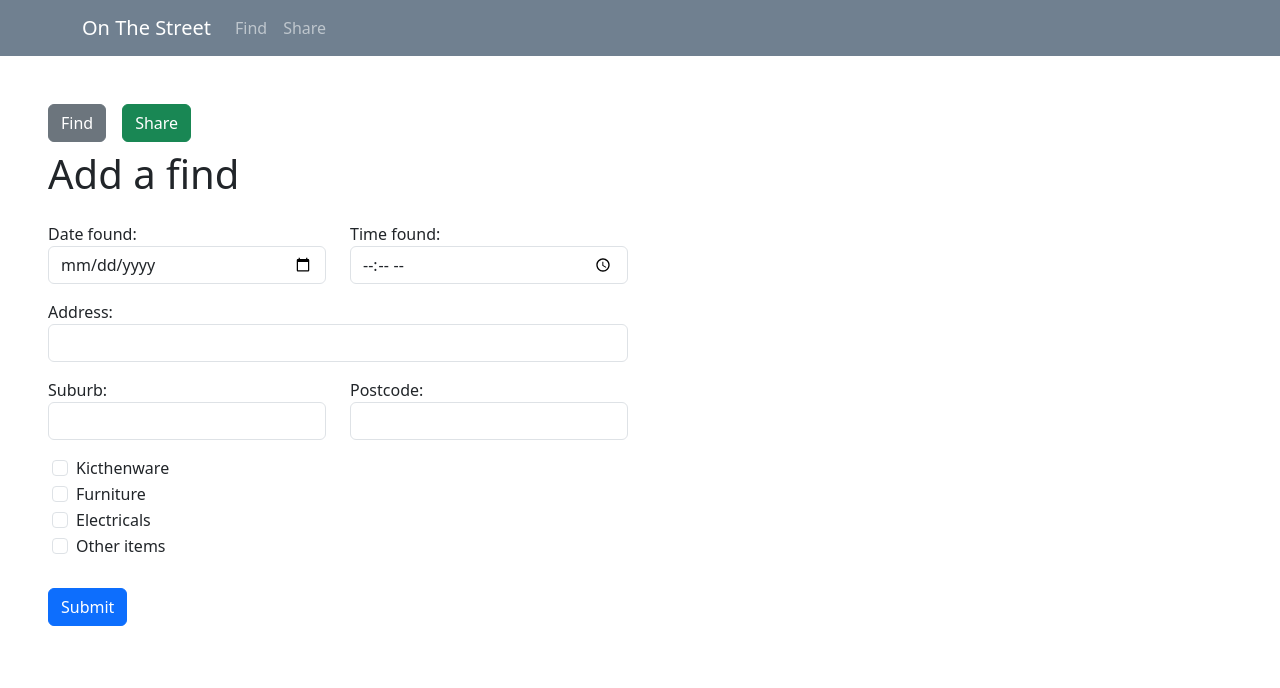
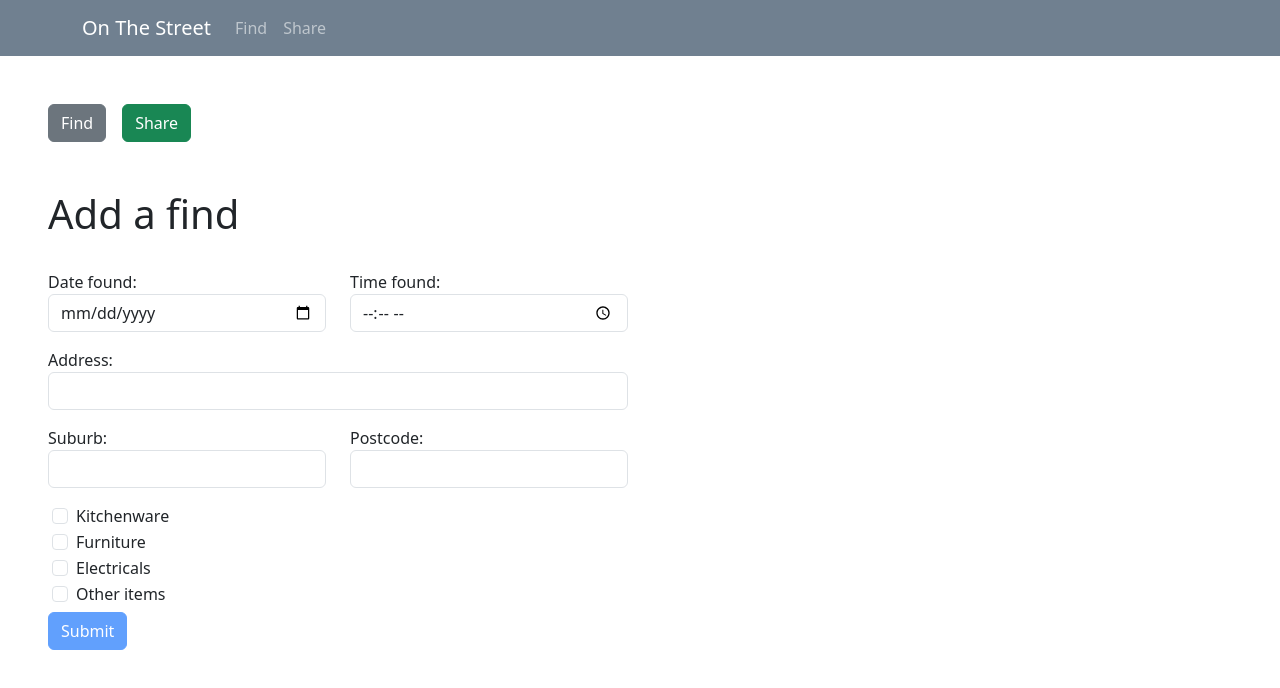
Before and after one commit to fammd19/on-the-street, a React (Create React App) app: page /share in a window 1280 px wide. Shown: the top 688 px of the page. Built offline with nearby package versions, Linux system fonts and the light colour scheme.

Commit message:
Adds form validation

```diff
--- a/src/App.js
+++ b/src/App.js
@@ -1,4 +1,4 @@
-import React, {useState} from 'react';
+import React from 'react';
 import Navigation from './components/Navigation';
 import 'bootstrap/dist/css/bootstrap.min.css';
 import './App.css';
--- a/src/components/AddForm.js
+++ b/src/components/AddForm.js
@@ -1,9 +1,10 @@
-import { useState } from "react";
-import Button from 'react-bootstrap/Button';
-import Form from 'react-bootstrap/Form';
-import Col from 'react-bootstrap/Col';
-import Row from 'react-bootstrap/Row';
-import Alert from 'react-bootstrap/Alert';
+import { useEffect, useState } from "react";
+import { Button, Form, Col, Row, Alert } from 'react-bootstrap';
+// import Button from 'react-bootstrap/Button';
+// import Form from 'react-bootstrap/Form';
+// import Col from 'react-bootstrap/Col';
+// import Row from 'react-bootstrap/Row';
+// import Alert from 'react-bootstrap/Alert';
 
 
 function AddForm () {
@@ -17,7 +18,7 @@ function AddForm () {
         items: [],
         otherItems: "",
         dateUpdated: "",
-        timeUpdated: ""
+        timeUpdated: "",
     })
     const [areOtherItems, setAreOtherItems] = useState(false)
 
@@ -29,6 +30,7 @@ function AddForm () {
         } else {
             setAreOtherItems(false)
             document.getElementById("otherItems").classList.add("hide")
+            formData.otherItems=""
         }
     }
 
@@ -45,7 +47,7 @@ function AddForm () {
             items: prevData.items.filter(item => item !== value),
           }));
         }
-      }
+    }
 
     function handleSubmit (event) {
         event.preventDefault();
@@ -71,7 +73,7 @@ function AddForm () {
             items: [],
             otherItems: "",
             dateUpdated: "",
-            timeUpdated: ""
+            timeUpdated: "",
           });
     }
 
@@ -83,35 +85,35 @@ function AddForm () {
 
     return (
         <>
-            <Form onSubmit={handleSubmit}>
+            <Form className="mt-3" onSubmit={handleSubmit}>
                 <Row>
                   <Col sm={5} md={4} lg={3}>
                    <Form.Label className="my-3 mb-0" htmlFor="date-input">Date found:</Form.Label>
-                   <Form.Control id="date-input" type="date" value={formData.date} onChange={(event)=>setFormData({...formData, date: event.target.value})}/>
+                   <Form.Control required id="date-input" type="date" value={formData.date} onChange={(event)=>setFormData({...formData, date: event.target.value})}/>
                   </Col>
                   <Col sm={5} md={4} lg={3}>
                     <Form.Label className="my-3 mb-0" htmlFor="time-input">Time found:</Form.Label>
-                    <Form.Control id="time-input" type="time" value={formData.time} onChange={(event)=>setFormData({...formData, time: event.target.value})}/>
+                    <Form.Control required id="time-input" type="time" value={formData.time} onChange={(event)=>setFormData({...formData, time: event.target.value})}/>
                   </Col>
                 </Row>
                 <Row>
                   <Col sm={8} md={7} lg={6}>
                     <Form.Label className="my-3 mb-0" htmlFor="address-input">Address:</Form.Label>
-                    <Form.Control id="address-input" type="text" value={formData.address} onChange={(event)=>setFormData({...formData, address: event.target.value})}/>
+                    <Form.Control required id="address-input" type="text" value={formData.address} onChange={(event)=>setFormData({...formData, address: event.target.value})}/>
                   </Col>
                 </Row>
                 <Row>
                   <Col sm={5} md={4} lg={3}>
                     <Form.Label className="my-3 mb-0" htmlFor="suburb-input">Suburb:</Form.Label>
-                    <Form.Control id="suburb-input" type="text" value={formData.suburb} onChange={(event)=>setFormData({...formData, suburb: event.target.value})}/>
+                    <Form.Control required id="suburb-input" type="text" value={formData.suburb} onChange={(event)=>setFormData({...formData, suburb: event.target.value})}/>
                   </Col>
                   <Col sm={5} md={4} lg={3}>
                     <Form.Label className="my-3 mb-0" htmlFor="postcode-input">Postcode:</Form.Label>
-                    <Form.Control id="postcode-input" type="text" value={formData.postcode} onChange={(event)=>setFormData({...formData, postcode: event.target.value})}/>
+                    <Form.Control required id="postcode-input" type="text" value={formData.postcode} onChange={(event)=>setFormData({...formData, postcode: event.target.value})}/>
                   </Col>
                 </Row>
                 <Row id="checkboxes" className="mb-1 mx-1 my-3">
-                    <Form.Check label="Kicthenware" id="kitchenware" value="Kitchenware" type="checkbox" onChange={addItems}/>
+                    <Form.Check label="Kitchenware" id="kitchenware" value="Kitchenware" type="checkbox" onChange={addItems}/>
                     <Form.Check label="Furniture" id="furniture" value="Furniture" type="checkbox" onChange={addItems}/>
                     <Form.Check label="Electricals" id="electricals" value="Electricals" type="checkbox" onChange={addItems}/>
                     <Form.Check label="Other items" id="others" value="Others" type="checkbox" onChange={handleOthers}/>
@@ -122,9 +124,14 @@ function AddForm () {
                       <Form.Control id="other-input" type="text" value={formData.otherItems} onChange={(event)=>setFormData({...formData, otherItems: event.target.value})}/>
                     </Col>
                 </div>
-                {/* <label htmlFor="image">Upload an image:</label><input type="file" onChange={(event)=>console.log(event.target.value)}/> */}
-                <br/>
-                <Button type="submit">Submit</Button>
+                {
+                  formData.items.length > 0 || formData.otherItems !== ""
+                  ?
+                  <Button type="submit">Submit</Button>
+                  :
+                  <Button disabled type="submit">Submit</Button>
+                }
+
                 <Alert id="success-prompt" variant="success" className="hide my-2">Form submitted successfully</Alert>
             </Form>
         </>
--- a/src/components/Filter.js
+++ b/src/components/Filter.js
@@ -1,7 +1,5 @@
 import React from "react";
-import Form from 'react-bootstrap/Form';
-import Col from 'react-bootstrap/Col';
-import Row from 'react-bootstrap/Row';
+import { Form, Col, Row } from 'react-bootstrap';
 
 function Filter ({ search, onSearchChange, onCategoryChange }) {
   function handleSearchChange(event) {
@@ -9,7 +7,7 @@ function Filter ({ search, onSearchChange, onCategoryChange }) {
   }
 
   return (
-    <Form>
+    <Form className="mx-2">
       <div className="Filter">
         <Row>
           <Col>
--- a/src/components/ListingSummary.js
+++ b/src/components/ListingSummary.js
@@ -1,5 +1,5 @@
 import {useNavigate} from 'react-router-dom';
-import Button from 'react-bootstrap/Button';
+import { Button } from 'react-bootstrap';
 
 function ListingSummary ( {listing, setListingId} ) {
 
--- a/src/components/Navigation.js
+++ b/src/components/Navigation.js
@@ -1,7 +1,7 @@
-import Container from 'react-bootstrap/Container';
 import Nav from 'react-bootstrap/Nav';
 import Navbar from 'react-bootstrap/Navbar';
-import {Link} from 'react-router-dom';
+import { Link } from 'react-router-dom';
+import { Container } from 'react-bootstrap';
 
 function Navigation () {
   return (
--- a/src/components/UpdateForm.js
+++ b/src/components/UpdateForm.js
@@ -1,9 +1,5 @@
 import { useState } from "react";
-import Button from 'react-bootstrap/Button';
-import Form from 'react-bootstrap/Form';
-import Col from 'react-bootstrap/Col';
-import Row from 'react-bootstrap/Row';
-import Alert from 'react-bootstrap/Alert';
+import { Button, Form, Col, Row, Alert } from 'react-bootstrap';
 
 
 function UpdateForm ( {listing} ) {
@@ -24,6 +20,7 @@ function UpdateForm ( {listing} ) {
         } else {
             setAreOtherItems(false)
             document.getElementById("otherItems").classList.add("hide")
+            updateFormData.otherItems=""
         }
     }
 
@@ -76,15 +73,15 @@ function UpdateForm ( {listing} ) {
               <Row>
                 <Col sm={5} md={4} lg={4}>
                   <Form.Label className="mb-1" htmlFor="date-update">Date updated:</Form.Label>
-                  <Form.Control id="date-update" type="date" onChange={(event)=>setUpdateFormData({...updateFormData, dateUpdated: event.target.value})}/>
+                  <Form.Control required id="date-update" type="date" onChange={(event)=>setUpdateFormData({...updateFormData, dateUpdated: event.target.value})}/>
                 </Col>
                 <Col sm={5} md={4} lg={4}>
                   <Form.Label className="mb-1" htmlFor="time-update">Time updated:</Form.Label>
-                  <Form.Control id="time-updatet" type="time" onChange={(event)=>setUpdateFormData({...updateFormData, timeUpdated: event.target.value})}/>
+                  <Form.Control required id="time-updatet" type="time" onChange={(event)=>setUpdateFormData({...updateFormData, timeUpdated: event.target.value})}/>
                 </Col>
               </Row>
               <Row id="checkboxes" className="mb-1 mx-1 my-3">
-                <Form.Check label="Kicthenware" id="kitchenware" value="Kitchenware" type="checkbox" onChange={addItems}/>
+                <Form.Check label="Kitchenware" id="kitchenware" value="Kitchenware" type="checkbox" onChange={addItems}/>
                 <Form.Check label="Furniture" id="furniture" value="Furniture" type="checkbox" onChange={addItems}/>
                 <Form.Check label="Electricals" id="electricals" value="Electricals" type="checkbox" onChange={addItems}/>
                 <Form.Check label="Other items" id="others" value="Others" type="checkbox" onChange={handleOthers}/>
@@ -97,7 +94,13 @@ function UpdateForm ( {listing} ) {
               </div>
               {/* <label htmlFor="image">Upload an image:</label><input type="file" onChange={(event)=>console.log(event.target.value)}/> */}
               <br/>
-              <Button type="submit">Submit</Button>
+              {
+                  updateFormData.items.length > 0 || areOtherItems === true
+                  ?
+                  <Button type="submit">Submit</Button>
+                  :
+                  <Button disabled type="submit">Submit</Button>
+                }
               <Alert variant="success" id="success-prompt" className="hide">Form submitted successfully</Alert>
             </Form>
         </>
--- a/src/components/pages/Home.js
+++ b/src/components/pages/Home.js
@@ -1,16 +1,16 @@
+import { Container } from 'react-bootstrap';
 import FindMap from '../FindMap'
 
 function Home () {
     return (
-        <main>
+        <Container className="mx-3 my-3">
             <h1>Saving "stuff" from the streets</h1>
             <div className="intro">
                 <p>Across Sydney, there's heaps of good quality items being thrown onto the street, awaiting council collections, and ending up in landfill. We're on a mission to save them from the tip by helping you to find what you're looking for.</p>
                 <p>Street saving is a win-win: Save yourself some money and save the environment along the way.</p>
             </div>
             <FindMap />
-
-        </main>
+        </Container>
     )
 }
 
--- a/src/components/pages/Share.js
+++ b/src/components/pages/Share.js
@@ -1,6 +1,6 @@
 import AddForm from "../AddForm"
-import Button from 'react-bootstrap/Button';
-import {Link} from "react-router-dom"
+import { Button } from 'react-bootstrap';
+import { Link } from "react-router-dom"
 
 function Share () {
 
@@ -8,7 +8,7 @@ function Share () {
         <main className="mx-5 my-5">
             <Link className="ml-3" to="/listings"><Button variant="secondary">Find</Button></Link>
             <Link className="mx-3" to="/share"><Button variant="success">Share</Button></Link>
-            <h1 className="my-2">Add a find</h1>
+            <h1 className="mt-5">Add a find</h1>
             <AddForm />
         </main>
     )
--- a/src/db.json
+++ b/src/db.json
@@ -227,6 +227,20 @@
       "dateUpdated": "",
       "timeUpdated": "",
       "id": 22
+    },
+    {
+      "date": "2024-03-15",
+      "time": "16:51",
+      "address": "115 DENISON STREET",
+      "suburb": "BONDI JUNCTION",
+      "postcode": "2022",
+      "items": [
+        "Kitchenware"
+      ],
+      "otherItems": "",
+      "dateUpdated": "",
+      "timeUpdated": "",
+      "id": 23
     }
   ],
   "prevId": [
```
Also changed, not shown: src/components/pages/ListingIndex.js (+3 -5 lines), src/components/pages/ListingPage.js (+5 -7 lines), src/components/pages/Listings.js (+3 -5 lines).
